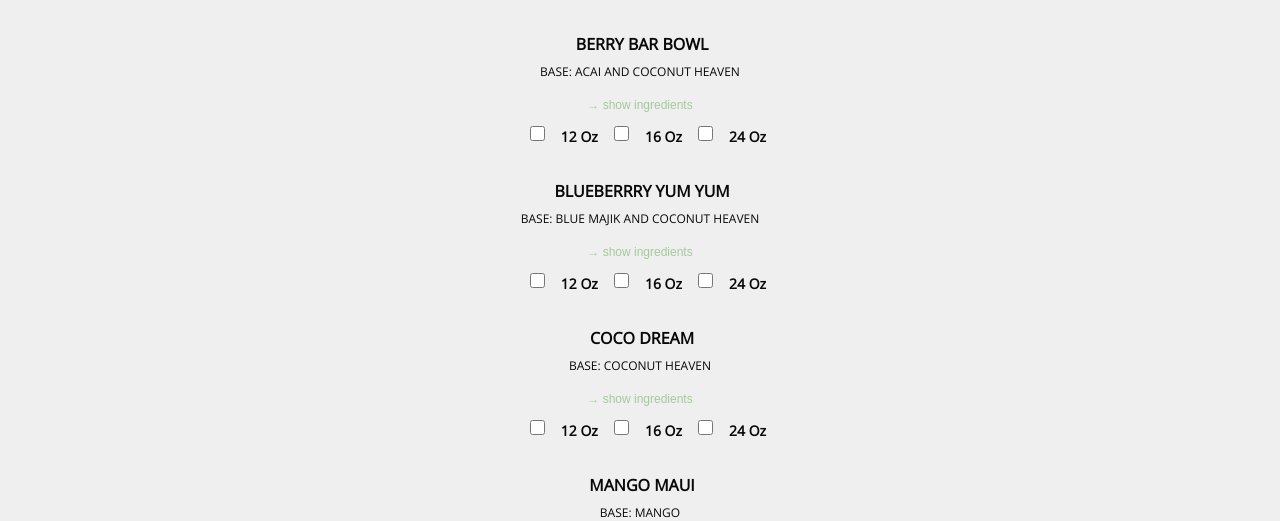
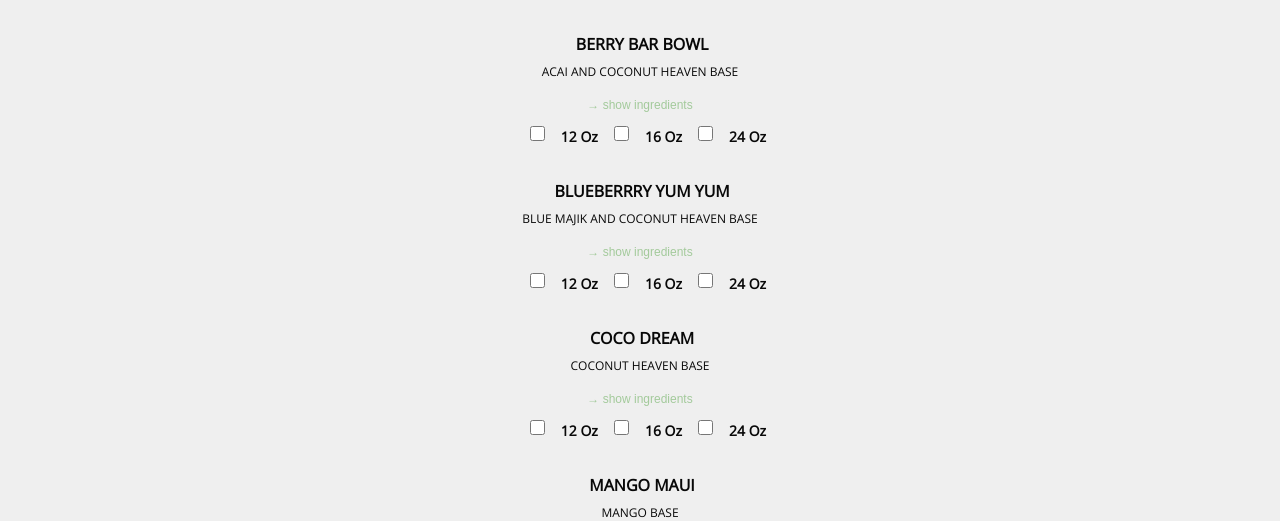
Before and after one commit to daveguz97/berry-group-co-form, a Vue app: page /signatureBowls in a window 1280 px wide. Shown: the part 279-800 px from the top of the page. Built offline with nearby package versions, Linux system fonts and the light colour scheme.

Commit message:
Added the base to signature bowl and appended it

```diff
--- a/src/components/SignatureBowls.vue
+++ b/src/components/SignatureBowls.vue
@@ -18,7 +18,7 @@ onMounted(() => {
             <div class="bowl-container" v-for="bowl in store.signatureBowls" :key="bowl.id">
                 <div class="form-group">
                     <label :for="bowl.name">&nbsp;{{ bowl.name }}</label>
-                    <small class="base" :for="bowl.base">Base: {{ bowl.base }}</small>
+                    <small class="base" :for="bowl.base">{{ bowl.base }}&nbsp;Base</small>
                 </div>
                 <div class="form-group">
                     <button class="ingredients-button" @click.prevent="store.toggleCollapse(bowl)">
```
